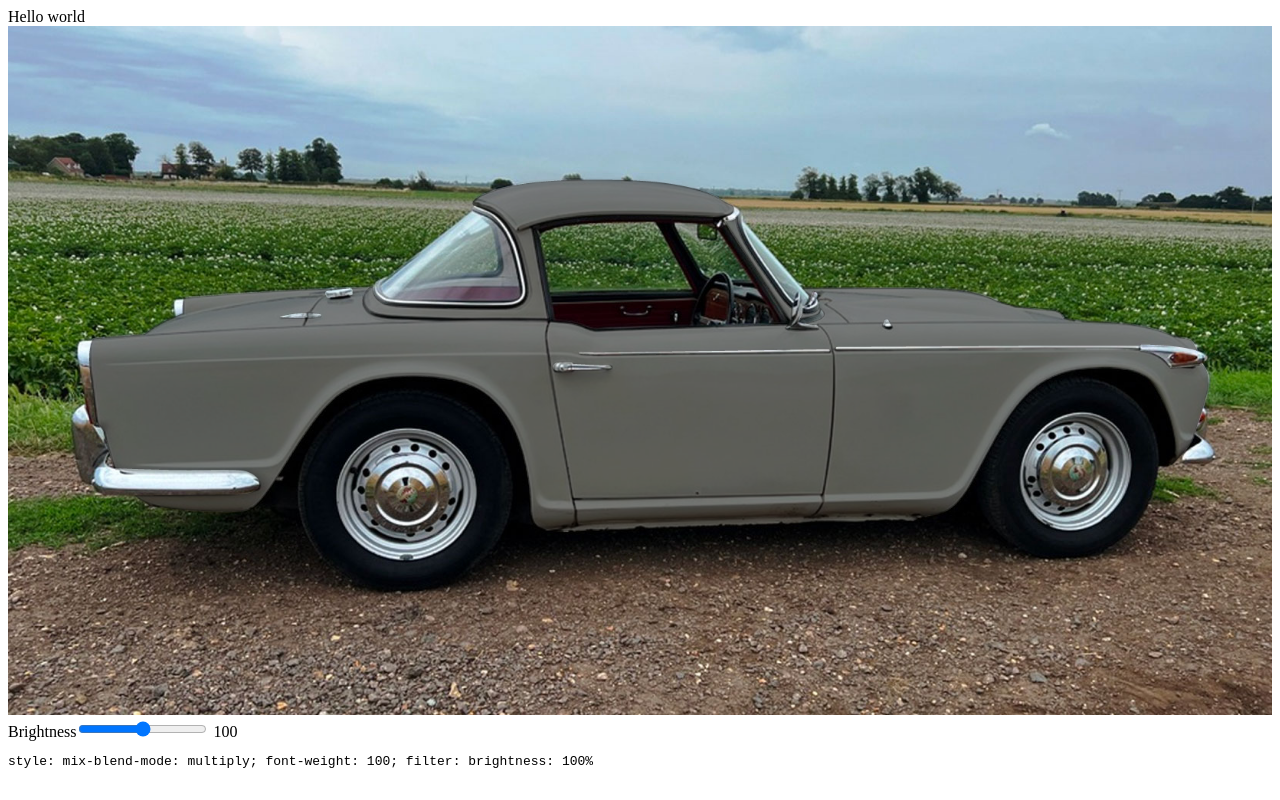
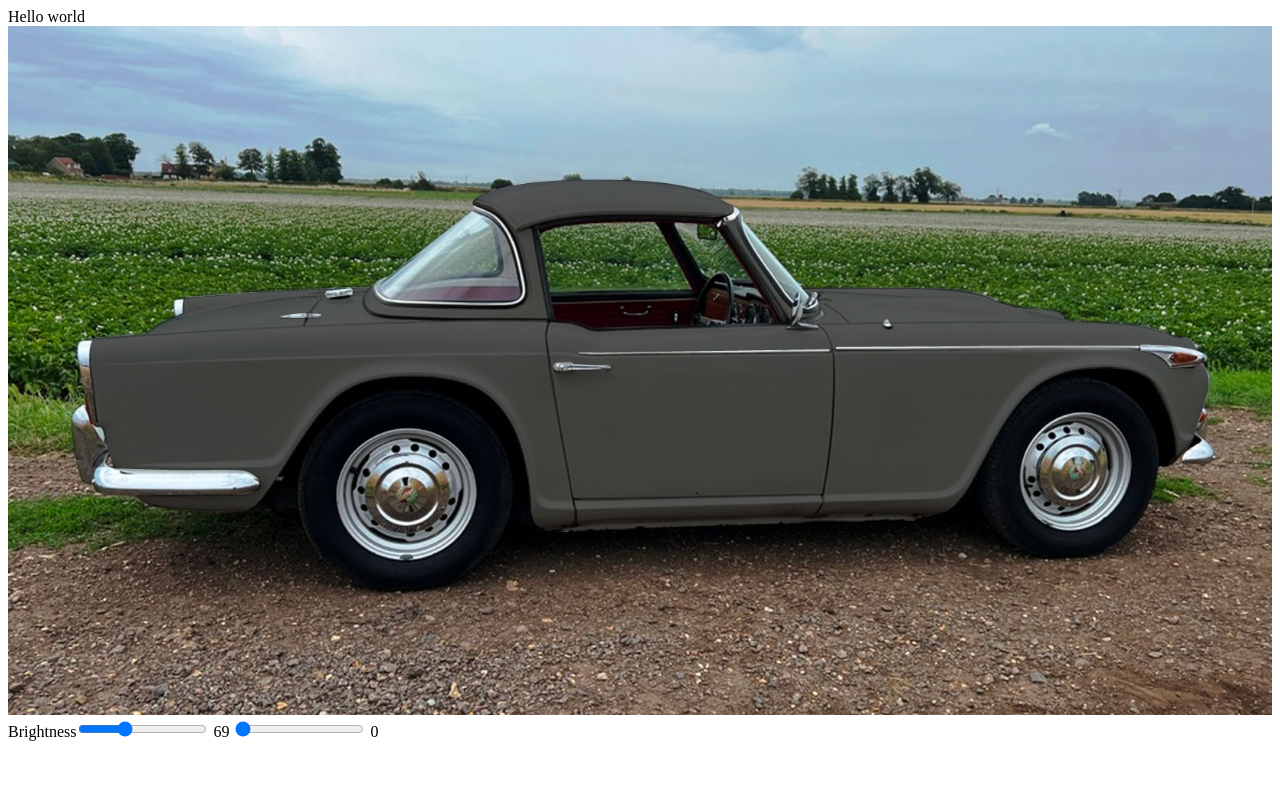
Before and after one commit to arallsopp/colouriser, an Angular app: page / in a window 1280 px wide. Built offline with nearby package versions, Linux system fonts and the light colour scheme.

Commit message:
added in a sepia tone so that I can use colour rotation

```diff
--- a/src/app/app.component.html
+++ b/src/app/app.component.html
@@ -5,17 +5,18 @@ Hello world
   <!--<img class="mask colorised" src="assets/tr4a/mask.svg">-->
   <img class="mask colorised" [ngStyle]="{
       'mix-blend-mode':'multiply',
-      'filter': 'brightness(' + body_brightness + '%)'}"
+      'filter': 'brightness(' + body_brightness + '%) sepia(' + body_sepia + ')'}"
        src="assets/tr4a/roof-mask.png">
   <img class="mask colorised" [ngStyle]="{
       'mix-blend-mode':'multiply',
-      'filter': 'brightness(' + body_brightness + '%)'}"
+      'filter': 'brightness(' + body_brightness + '%) sepia(' + body_sepia + ')'}"
        src="assets/tr4a/body-mask.png">
 </div>
 
 <div class="slidecontainer">
   <label>Brightness</label>
-  <input type="range" min="0" max="200" value="100" class="slider" [(ngModel)]="body_brightness" id="brightness">
+  <input type="range" min="0" max="200" value="100" class="slider" [(ngModel)]="body_brightness">
   {{body_brightness}}
-  <pre>style: {{getBodyStyle()}}</pre>
+  <input type="range" min="0" max="100" value="100" class="slider" [(ngModel)]="body_sepia">
+  {{body_sepia}}
 </div>
--- a/src/app/app.component.ts
+++ b/src/app/app.component.ts
@@ -7,9 +7,8 @@ import { Component } from '@angular/core';
 })
 export class AppComponent {
   title = 'colouriser';
-  public body_brightness: number = 100;
+  public body_brightness: number = 69;
+  public body_sepia: number = 0;
 
-  getBodyStyle(): string{
-    return 'mix-blend-mode: multiply; font-weight: ' + this.body_brightness + '; filter: brightness: ' + (this.body_brightness) + '%'
-  }
+
 }
```
